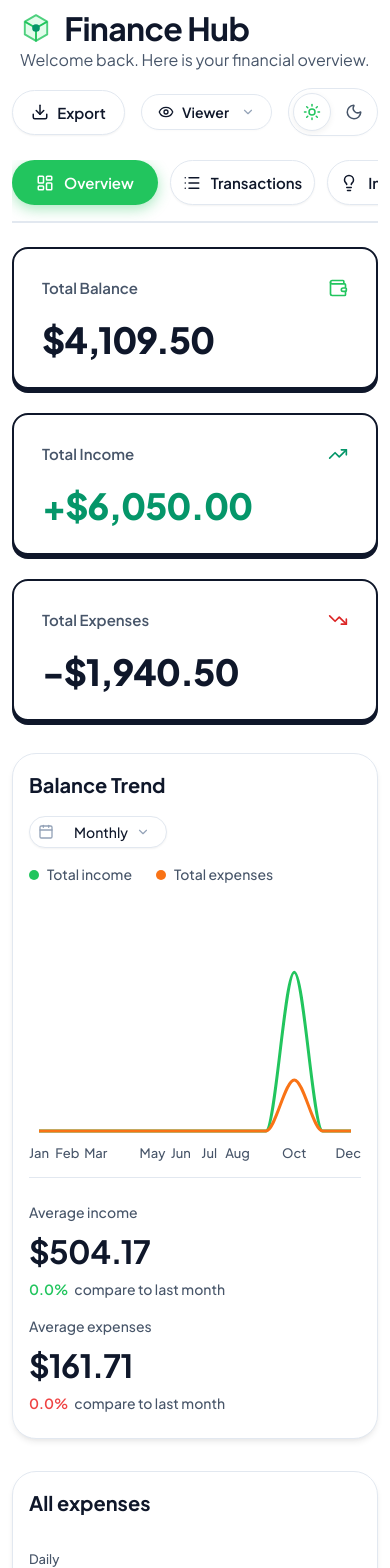
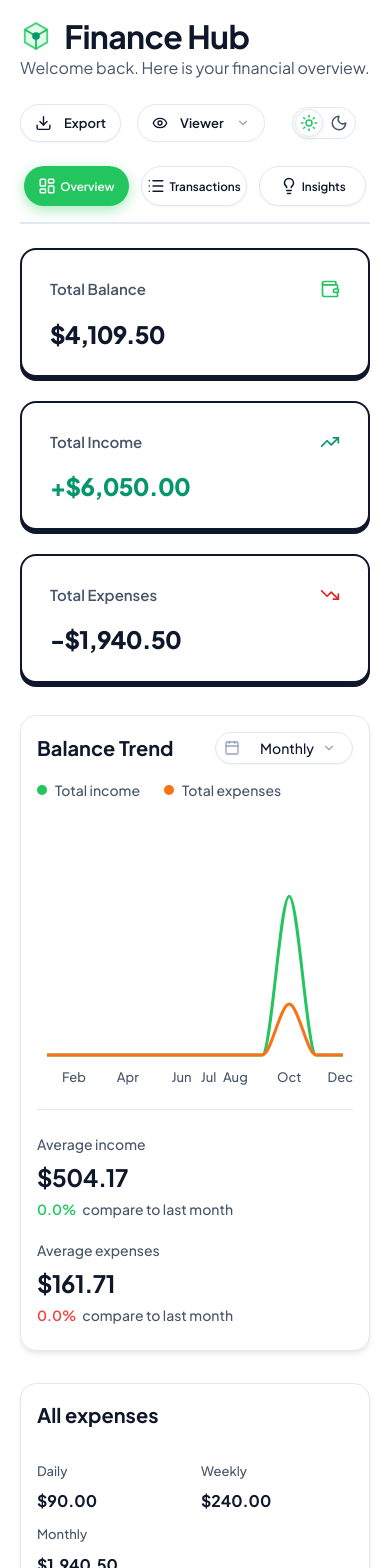
Before and after one commit to abinav04/Finance-Hub, a React (Vite) app: page / in a window 390 px wide. Shown: the top 1568 px of the page. Built offline with nearby package versions, Linux system fonts and the light colour scheme.

Commit message:
Updated Code

```diff
--- a/src/App.jsx
+++ b/src/App.jsx
@@ -106,7 +106,7 @@ function App() {
           animate={{ opacity: 1, scale: 1 }}
           transition={{ duration: 0.8, ease: [0.22, 1, 0.36, 1] }}
           className="app-container"
-          style={{ width: '100vw' }}
+          style={{ width: '100%' }}
         >
       <Toaster
         position="top-right"
@@ -127,10 +127,10 @@ function App() {
       {/* Sidebar can be added here if needed, but keeping it top-nav for simplicity */}
       <main className="main-content">
         <header className="header">
-          <div>
+          <div className="header-text">
             <div
               onClick={() => handleTabChange('dashboard')}
-              style={{ cursor: 'pointer', display: 'flex', alignItems: 'center', gap: '12px' }}
+              style={{ cursor: 'pointer', display: 'flex', alignItems: 'center', gap: '12px', justifyContent: 'inherit' }}
               title="Go to Overview"
             >
               <Logo size={32} />
@@ -145,7 +145,9 @@ function App() {
             <DownloadButton transactions={transactions} />
             <RoleSelector role={role} setRole={setRole} />
 
-            <ThemeToggle theme={theme} toggleTheme={toggleTheme} />
+            <div className="theme-toggle-container">
+              <ThemeToggle theme={theme} toggleTheme={toggleTheme} />
+            </div>
 
             <AnimatePresence>
               {role === 'admin' && (
@@ -170,19 +172,19 @@ function App() {
             className={`btn ${activeTab === 'dashboard' ? 'btn-primary' : 'btn-icon'}`}
             onClick={() => handleTabChange('dashboard')}
           >
-            <LayoutDashboard size={18} /> Overview
+            <LayoutDashboard size={18} /> <span>Overview</span>
           </button>
           <button
             className={`btn ${activeTab === 'transactions' ? 'btn-primary' : 'btn-icon'}`}
             onClick={() => handleTabChange('transactions')}
           >
-            <List size={18} /> Transactions
+            <List size={18} /> <span>Transactions</span>
           </button>
           <button
             className={`btn ${activeTab === 'insights' ? 'btn-primary' : 'btn-icon'}`}
             onClick={() => handleTabChange('insights')}
           >
-            <Lightbulb size={18} /> Insights
+            <Lightbulb size={18} /> <span>Insights</span>
           </button>
         </div>
 
--- a/src/components/DashboardOverview.jsx
+++ b/src/components/DashboardOverview.jsx
@@ -204,7 +204,7 @@ export default function DashboardOverview({ transactions }) {
       </div>
 
       <div className="dashboard-grid">
-        <div className="glass-panel" style={{ minWidth: 0, overflow: 'hidden', padding: '32px', backgroundColor: 'var(--bg-secondary)', borderRadius: '24px', display: 'flex', flexDirection: 'column', boxShadow: 'var(--shadow-md)' }}>
+        <div className="glass-panel" style={{ minWidth: 0, overflow: 'hidden', display: 'flex', flexDirection: 'column' }}>
           <div className="chart-header">
             <h3 style={{ fontSize: '20px', fontWeight: 700, color: 'var(--text-primary)' }}>Balance Trend</h3>
             <div className="input-group" style={{ padding: '2px 8px', maxWidth: '140px' }}>
@@ -232,7 +232,7 @@ export default function DashboardOverview({ transactions }) {
             </div>
           </div>
 
-          <div style={{ height: '260px', width: '100%', minWidth: 0, marginTop: '16px' }}>
+          <div className="chart-container" style={{ height: '260px', width: '100%', minWidth: 0, marginTop: '24px' }}>
             <ResponsiveContainer width="100%" height="100%">
               <LineChart data={statisticsData} margin={{ top: 20, right: 10, left: 10, bottom: 0 }}>
                 <CartesianGrid vertical={false} horizontal={false} />
@@ -277,10 +277,10 @@ export default function DashboardOverview({ transactions }) {
             </ResponsiveContainer>
           </div>
 
-          <div className="avg-stats-container" style={{ borderTop: '1px solid var(--border-color)', marginTop: '16px', paddingTop: '24px', paddingBottom: '8px' }}>
+          <div className="avg-stats-container" style={{ borderTop: '1px solid var(--border-color)', marginTop: '24px', paddingTop: '24px', paddingBottom: '8px' }}>
             <div style={{ flex: 1 }}>
               <div style={{ fontSize: '14px', color: 'var(--text-secondary)', fontWeight: 500 }}>Average income</div>
-              <div style={{ fontSize: '32px', fontWeight: 700, color: 'var(--text-primary)', marginTop: '4px', letterSpacing: '-0.02em' }}>
+              <div style={{ fontSize: 'clamp(24px, 5vw, 32px)', fontWeight: 700, color: 'var(--text-primary)', marginTop: '4px', letterSpacing: '-0.02em' }}>
                 ${avgIncome.toLocaleString('en-US', { minimumFractionDigits: 2, maximumFractionDigits: 2 })}
               </div>
               <div style={{ fontSize: '14px', fontWeight: 500, marginTop: '4px', color: 'var(--text-secondary)' }}>
@@ -292,7 +292,7 @@ export default function DashboardOverview({ transactions }) {
             </div>
             <div style={{ flex: 1 }}>
               <div style={{ fontSize: '14px', color: 'var(--text-secondary)', fontWeight: 500 }}>Average expenses</div>
-              <div style={{ fontSize: '32px', fontWeight: 700, color: 'var(--text-primary)', marginTop: '4px', letterSpacing: '-0.02em' }}>
+              <div style={{ fontSize: 'clamp(24px, 5vw, 32px)', fontWeight: 700, color: 'var(--text-primary)', marginTop: '4px', letterSpacing: '-0.02em' }}>
                 ${avgExpenses.toLocaleString('en-US', { minimumFractionDigits: 2, maximumFractionDigits: 2 })}
               </div>
               <div style={{ fontSize: '14px', fontWeight: 500, marginTop: '4px', color: 'var(--text-secondary)' }}>
@@ -305,7 +305,7 @@ export default function DashboardOverview({ transactions }) {
           </div>
         </div>
 
-        <div className="glass-panel" style={{ minWidth: 0, overflow: 'hidden', padding: '32px', backgroundColor: 'var(--bg-secondary)', borderRadius: '24px', display: 'flex', flexDirection: 'column', boxShadow: 'var(--shadow-md)' }}>
+        <div className="glass-panel" style={{ minWidth: 0, overflow: 'hidden', display: 'flex', flexDirection: 'column' }}>
           <h3 style={{ fontSize: '20px', fontWeight: 700, color: 'var(--text-primary)', marginBottom: '32px' }}>All expenses</h3>
 
           <div className="expense-stats-container">
--- a/src/components/InsightsPanel.jsx
+++ b/src/components/InsightsPanel.jsx
@@ -165,13 +165,13 @@ export default function InsightsPanel({ transactions }) {
       </div>
 
       {/* Monthly Comparison Card */}
-      <div className="glass-panel" style={{ gridColumn: '1 / -1' }}>
+      <div className="glass-panel insights-comparison-card">
         <div style={{ display: 'flex', alignItems: 'center', gap: '12px', marginBottom: '24px' }}>
           <TrendingDown size={24} color="var(--accent-primary)" />
           <h3 style={{ fontSize: '20px', fontWeight: 700 }}>Monthly Performance</h3>
         </div>
 
-        <div style={{ display: 'grid', gridTemplateColumns: 'repeat(auto-fit, minmax(280px, 1fr))', gap: '24px' }}>
+        <div className="insights-comparison-grid">
           {/* Income Comparison */}
           <div style={{
             padding: '24px',
--- a/src/components/RoleSelector.jsx
+++ b/src/components/RoleSelector.jsx
@@ -29,6 +29,7 @@ export default function RoleSelector({ role, setRole }) {
   return (
     <div style={{ position: 'relative' }} ref={dropdownRef}>
       <button
+        className="btn"
         onClick={() => setIsOpen(!isOpen)}
         style={{
           display: 'flex',
--- a/src/components/ThemeToggle.jsx
+++ b/src/components/ThemeToggle.jsx
@@ -11,10 +11,11 @@ export default function ThemeToggle({ theme, toggleTheme }) {
       style={{
         display: 'flex',
         alignItems: 'center',
-        padding: '4px',
+        padding: '2px',
         borderRadius: '9999px',
         backgroundColor: 'var(--bg-secondary)',
         border: '1px solid var(--border-color)',
+        height: '32px',
         cursor: 'pointer',
         position: 'relative',
         boxShadow: '0 1px 2px rgba(0,0,0,0.02)'
@@ -22,7 +23,7 @@ export default function ThemeToggle({ theme, toggleTheme }) {
       title="Toggle Theme"
     >
       {/* Light Mode Trigger */}
-      <div style={{ position: 'relative', display: 'flex', alignItems: 'center', justifyContent: 'center', width: '38px', height: '38px', zIndex: 1 }}>
+      <div style={{ position: 'relative', display: 'flex', alignItems: 'center', justifyContent: 'center', width: '28px', height: '28px', zIndex: 1 }}>
         {isLight && (
           <motion.div
             layoutId="theme-thumb"
@@ -45,7 +46,7 @@ export default function ThemeToggle({ theme, toggleTheme }) {
       </div>
 
       {/* Dark Mode Trigger */}
-      <div style={{ position: 'relative', display: 'flex', alignItems: 'center', justifyContent: 'center', width: '38px', height: '38px', zIndex: 1, marginLeft: '4px' }}>
+      <div style={{ position: 'relative', display: 'flex', alignItems: 'center', justifyContent: 'center', width: '28px', height: '28px', zIndex: 1, marginLeft: '2px' }}>
         {!isLight && (
           <motion.div
             layoutId="theme-thumb"
--- a/src/components/TransactionsList.jsx
+++ b/src/components/TransactionsList.jsx
@@ -48,7 +48,7 @@ export default function TransactionsList({ transactions, role, onDelete, onEdit,
   }, [transactions, searchTerm, filterType, sortBy]);
 
   return (
-    <div className="glass-panel" style={{ height: 'calc(100vh - 260px)', display: 'flex', flexDirection: 'column', overflow: 'hidden' }}>
+    <div className="glass-panel" style={{ flex: 1, display: 'flex', flexDirection: 'column', overflow: 'hidden' }}>
       <div className="flex flex-col gap-6" style={{ flex: 1, minHeight: 0, overflow: 'hidden' }}>
         <div className="flex justify-between items-center" style={{ flexWrap: 'wrap', gap: '16px' }}>
           <div className="input-group" style={{ maxWidth: '300px', flex: 1 }}>
@@ -120,15 +120,15 @@ export default function TransactionsList({ transactions, role, onDelete, onEdit,
                     style={{ cursor: 'pointer' }}
                     className="hoverable-row"
                   >
-                    <td>{new Date(tx.date).toLocaleDateString('en-GB', { day: '2-digit', month: '2-digit', year: 'numeric' })}</td>
-                    <td style={{ fontWeight: 500 }}>{tx.merchant}</td>
-                    <td>{tx.category}</td>
-                    <td>
+                    <td data-label="Date">{new Date(tx.date).toLocaleDateString('en-GB', { day: '2-digit', month: '2-digit', year: 'numeric' })}</td>
+                    <td data-label="Merchant" style={{ fontWeight: 500 }}>{tx.merchant}</td>
+                    <td data-label="Category">{tx.category}</td>
+                    <td data-label="Type">
                       <span className={`badge ${tx.type}`}>
                         {tx.type === 'income' ? 'Income' : 'Expense'}
                       </span>
                     </td>
-                    <td style={{ textAlign: 'right' }} className={`tx-amount ${tx.type}`}>
+                    <td data-label="Amount" style={{ textAlign: 'right' }} className={`tx-amount ${tx.type}`}>
                       {tx.type === 'income' ? '+' : '-'}${Number(tx.amount).toFixed(2)}
                     </td>
                     <AnimatePresence>
@@ -140,7 +140,7 @@ export default function TransactionsList({ transactions, role, onDelete, onEdit,
                           transition={{ type: "spring", stiffness: 300, damping: 28 }}
                           style={{ textAlign: 'center', overflow: 'hidden', padding: 0 }}
                         >
-                          <div style={{ display: 'flex', gap: '8px', justifyContent: 'center' }}>
+                           <div data-label="Actions" style={{ display: 'flex', gap: '8px', justifyContent: 'center' }}>
                             <motion.button
                               initial={{ scale: 0 }}
                               animate={{ scale: 1 }}
--- a/src/index.css
+++ b/src/index.css
@@ -123,9 +123,22 @@ input, select {
   background: var(--bg-secondary);
   border: 1px solid var(--border-color);
   border-radius: var(--radius-xl);
-  padding: 24px;
+  padding: 32px;
   box-shadow: var(--shadow-md);
   transition: transform 0.3s ease, box-shadow 0.3s ease, background-color 0.3s ease, border-color 0.3s ease;
+}
+
+@media (max-width: 1024px) {
+  .glass-panel {
+    padding: 24px;
+  }
+}
+
+@media (max-width: 640px) {
+  .glass-panel {
+    padding: 16px;
+    border-radius: var(--radius-lg);
+  }
 }
 
 
@@ -136,6 +149,12 @@ input, select {
   border-radius: var(--radius-lg);
   padding: 24px;
   box-shadow: 0 4px 0 0 var(--text-primary);
+}
+
+@media (max-width: 640px) {
+  .solid-card {
+    padding: 16px;
+  }
 }
 
 .flex { display: flex; }
@@ -158,10 +177,28 @@ input, select {
 
 .main-content {
   flex: 1;
-  padding: 24px;
+  padding: 32px;
   max-width: 1400px;
   margin: 0 auto;
   width: 100%;
+}
+
+@media (max-width: 1024px) {
+  .main-content {
+    padding: 24px;
+  }
+}
+
+@media (max-width: 768px) {
+  .main-content {
+    padding: 24px;
+  }
+}
+
+@media (max-width: 480px) {
+  .main-content {
+    padding: 20px;
+  }
 }
 
 .chart-header {
@@ -174,12 +211,32 @@ input, select {
 .avg-stats-container {
   display: flex;
   justify-content: space-between;
+  gap: 24px;
+}
+
+@media (max-width: 640px) {
+  .avg-stats-container {
+    flex-direction: column;
+    gap: 20px;
+  }
 }
 
 .expense-stats-container {
   display: flex;
   justify-content: space-between;
   margin-bottom: 32px;
+  gap: 16px;
+}
+
+@media (max-width: 480px) {
+  .expense-stats-container {
+    display: grid;
+    grid-template-columns: 1fr 1fr;
+    gap: 12px;
+  }
+  .expense-stats-container > div:last-child {
+    grid-column: span 2;
+  }
 }
 
 .expense-legend-container {
@@ -195,95 +252,129 @@ input, select {
 }
 
 @media (max-width: 768px) {
-  .main-content {
-    padding: 16px;
-  }
-  .header {
-    flex-direction: column;
-    align-items: flex-start;
+  .header-actions {
     gap: 16px;
   }
-  .header-actions {
-    flex-wrap: wrap;
-    width: 100%;
+
+  .tabs-container {
+    padding-bottom: 8px;
+    gap: 12px;
   }
-  .header-actions button {
-    flex: 1;
-    justify-content: center;
-  }
-  .tabs-container {
-    flex-wrap: nowrap;
-    overflow-x: auto;
-    width: 100%;
-    -webkit-overflow-scrolling: touch;
-    scrollbar-width: none;
-  }
-  .tabs-container::-webkit-scrollbar {
-    display: none;
-  }
+
   .summary-grid {
     grid-template-columns: 1fr;
     gap: 16px;
   }
+
   .dashboard-grid {
+    grid-template-columns: 1fr;
     gap: 16px;
   }
-  .modal-content {
-    padding: 24px;
-    margin: 16px;
-    max-height: 90vh;
-    overflow-y: auto;
+}
+
+@media (max-width: 640px) {
+  .header {
+    flex-direction: column;
+    align-items: center;
+    text-align: center;
+    gap: 24px;
+    margin-bottom: 32px;
   }
-  .table th, .table td {
-    padding: 16px;
+
+  .header-text > div {
+    justify-content: center;
   }
-  .input-group {
-    max-width: 100% !important;
+
+  .header-actions {
+    display: flex;
+    flex-direction: row;
+    justify-content: center;
+    align-items: center;
+    width: 100%;
+    gap: 12px;
   }
-  .chart-header, .avg-stats-container, .expense-stats-container {
-    flex-direction: column;
-    align-items: flex-start;
-    gap: 16px;
-  }
-  .avg-stats-container > div, .expense-stats-container > div {
+
+  .tabs-container {
+    justify-content: center;
+    gap: 12px;
     width: 100%;
   }
+
   .summary-card-amount {
-    font-size: 28px;
+    font-size: clamp(20px, 6vw, 28px);
   }
-  .summary-card {
-    padding: 20px;
+}
+
+@media (max-width: 480px) {
+  .header-actions {
+    display: flex;
+    flex-direction: row;
+    justify-content: center;
+    align-items: center;
+    gap: 12px;
+    width: 100%;
+    flex-wrap: nowrap;
   }
-  .header h1 {
-    font-size: 24px;
+
+  .header-actions > * {
+    flex: 0 1 auto;
+    min-width: 0;
   }
-  .table {
-    min-width: 700px;
+
+  .header-actions .btn, .header-actions .role-selector-btn, .header-actions .theme-toggle-container {
+    padding: 6px 14px !important;
+    font-size: 13px !important;
+    white-space: nowrap;
+    height: 38px;
+    display: flex;
+    align-items: center;
+    justify-content: center;
   }
-  .main-content {
-    padding: 12px;
+
+  .header-actions span {
+    display: inline; /* Keep names but don't force width */
+    margin-left: 4px;
   }
-  .header {
-    margin-bottom: 16px;
+
+  /* Specific sizing for toggle icons to keep them compact */
+  .header-actions .theme-toggle-container div[style*="width: 38px"] {
+    width: 30px !important;
+    height: 30px !important;
   }
-  .glass-panel {
-    padding: 16px !important;
+
+  .header-actions .theme-toggle-container div[style*="width: 38px"] svg {
+    width: 14px !important;
+    height: 14px !important;
   }
-  .summary-card {
-    gap: 12px;
+
+  .tabs-container {
+    display: flex;
+    justify-content: center;
+    gap: 8px;
+    padding: 0 4px 12px 4px;
+    border-bottom: 2px solid var(--border-color);
+    margin-bottom: 32px;
   }
-  .summary-card-amount {
-    font-size: 22px;
+
+  .tabs-container .btn {
+    flex: 1;
+    padding: 10px 4px;
+    font-size: clamp(10px, 3vw, 12px);
+    gap: 4px;
+    min-width: 0;
+    max-width: none;
   }
-  .header h1 {
-    font-size: 20px;
+
+  /* Hide tab text only on very narrow screens if needed,
+     but first try with smaller padding/font */
+  /* Optimized Tab Spacing */
+  .tabs-container .btn span {
+     display: inline;
   }
-  .header-actions {
-    gap: 8px;
-  }
-  .btn {
-    padding: 10px 16px;
-    font-size: 14px;
+  .tabs-container .btn {
+     padding: 10px 4px;
+     font-size: clamp(10px, 3vw, 12px);
+     gap: 4px;
   }
 }
 
@@ -363,10 +454,11 @@ input, select {
 }
 
 .summary-card-amount {
-  font-size: 36px;
+  font-size: clamp(24px, 5vw, 36px);
   font-weight: 800;
   letter-spacing: -0.03em;
   line-height: 1.1;
+  word-break: break-all;
 }
 
 /* Charts & Insights Layout */
@@ -445,6 +537,66 @@ input, select {
   background-color: var(--bg-tertiary);
 }
 
+@media (max-width: 768px) {
+  .table-container {
+    border: none;
+    background: transparent;
+    max-height: none;
+    overflow: visible;
+  }
+
+  .table, .table thead, .table tbody, .table th, .table td, .table tr {
+    display: block;
+  }
+
+  .table thead {
+    display: none; /* Hide headers on mobile */
+  }
+
+  .table tbody tr {
+    background: var(--bg-secondary);
+    border: 1px solid var(--border-color);
+    border-radius: var(--radius-lg);
+    padding: 16px;
+    margin-bottom: 16px;
+    position: relative;
+    box-shadow: var(--shadow-sm);
+  }
+
+  .table td {
+    padding: 8px 0;
+    border-bottom: none;
+    display: flex;
+    justify-content: space-between;
+    align-items: center;
+    font-size: 14px;
+  }
+
+  .table td::before {
+    content: attr(data-label);
+    font-weight: 600;
+    color: var(--text-secondary);
+    font-size: 13px;
+  }
+
+  .table td:first-child {
+    font-weight: 700;
+    font-size: 15px;
+    border-bottom: 1px solid var(--border-color);
+    margin-bottom: 8px;
+    padding-bottom: 12px;
+  }
+
+  .table td:first-child::before {
+    display: none;
+  }
+
+  .table td[style*="text-align: right"] {
+    text-align: left !important;
+    justify-content: space-between;
+  }
+}
+
 .tx-amount.income {
   color: var(--success);
   font-weight: 700;
@@ -506,6 +658,7 @@ input, select {
   font-size: 15px;
   display: inline-flex;
   align-items: center;
+  justify-content: center;
   gap: 10px;
   transition: all 0.2s ease;
   cursor: pointer;
@@ -638,3 +791,90 @@ input, select {
   box-shadow: 0 0 0 3px var(--accent-light);
   background-color: var(--bg-secondary);
 }
+
+/* Category & Toggle Buttons */
+.toggle-group {
+  display: flex;
+  gap: 12px;
+}
+
+.toggle-btn {
+  flex: 1;
+  padding: 12px;
+  border-radius: var(--radius-md);
+  border: 1px solid var(--border-color);
+  background-color: var(--bg-tertiary);
+  color: var(--text-primary);
+  font-weight: 600;
+  transition: all 0.2s;
+}
+
+.toggle-btn.active-expense {
+  border: 2px solid var(--danger);
+  background-color: var(--danger-bg);
+  color: var(--danger);
+}
+
+.toggle-btn.active-income {
+  border: 2px solid var(--success);
+  background-color: var(--success-bg);
+  color: var(--success);
+}
+
+.category-group {
+  display: flex;
+  flex-wrap: wrap;
+  gap: 8px;
+  margin-top: 8px;
+}
+
+.category-chip {
+  padding: 8px 16px;
+  border-radius: var(--radius-full);
+  border: 1px solid var(--border-color);
+  background-color: var(--bg-tertiary);
+  color: var(--text-secondary);
+  font-weight: 600;
+  font-size: 13px;
+  transition: all 0.2s ease;
+}
+
+.category-chip:hover {
+  background-color: var(--bg-hover);
+  color: var(--text-primary);
+}
+
+.category-chip.active {
+  border: 1px solid var(--accent-primary);
+  background-color: var(--accent-light);
+  color: var(--accent-primary);
+}
+
+@media (max-width: 480px) {
+  .category-chip {
+    padding: 6px 12px;
+    font-size: 12px;
+  }
+}
+
+.insights-comparison-card {
+  grid-column: 1 / -1;
+}
+
+.insights-comparison-grid {
+  display: grid;
+  grid-template-columns: repeat(auto-fit, minmax(300px, 1fr));
+  gap: 24px;
+}
+
+@media (max-width: 1024px) {
+  .insights-comparison-grid {
+    grid-template-columns: 1fr;
+  }
+}
+
+@media (max-width: 768px) {
+  .insights-comparison-card {
+    grid-column: span 1;
+  }
+}
```
Also changed, not shown: src/components/AddTransactionModal.jsx (+5 -47 lines), src/components/EditTransactionModal.jsx (+5 -47 lines).
